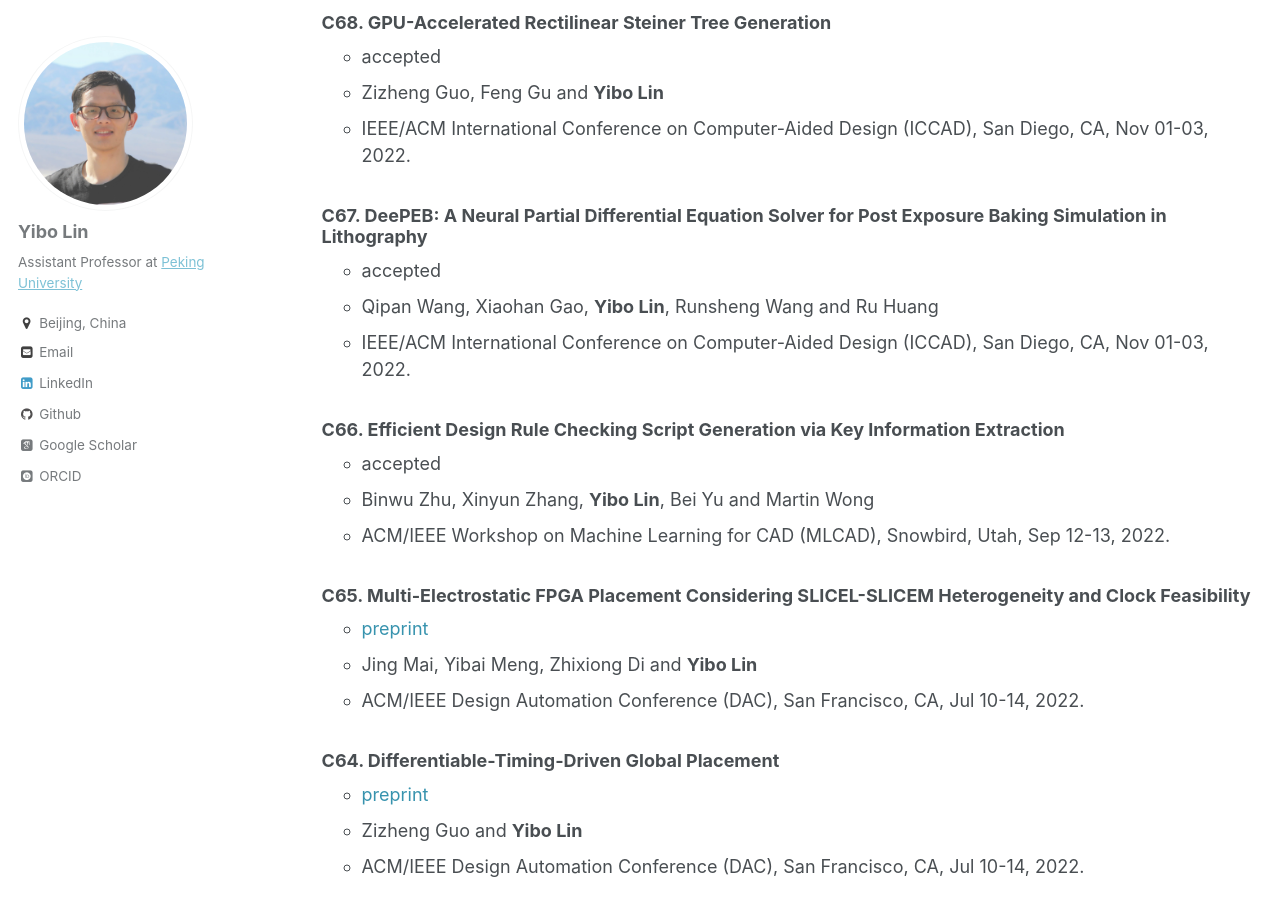
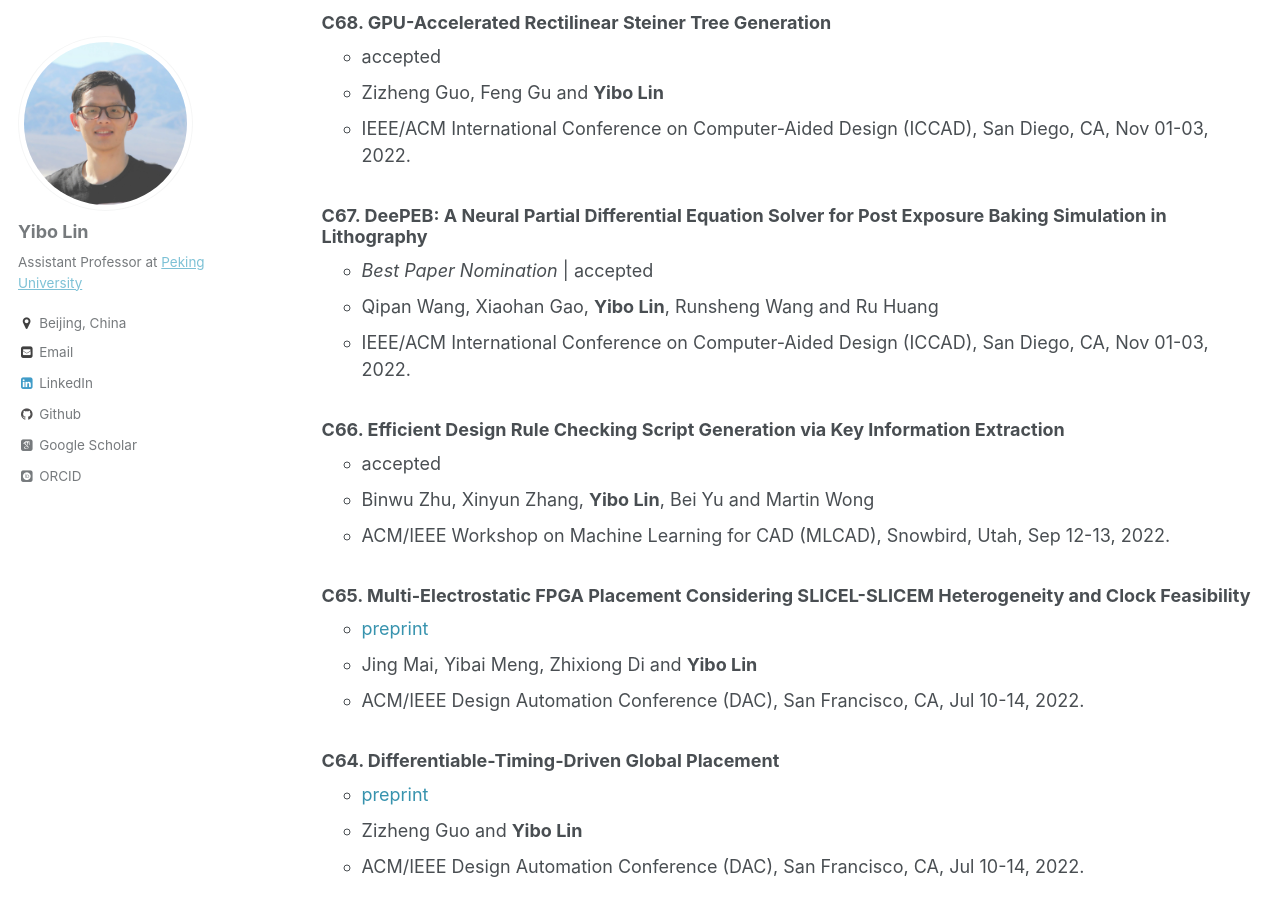
Before and after one commit to limbo018/limbo018.github.io, a Jekyll site: the page built from _pages/publications.md, in a window 1280 px wide and 900 px high, scrolled down 7363 px. Built offline with Jekyll 4.4.1, drawn with Linux system fonts in a browser that asks for light colours; some web fonts are replaced.

Commit message:
add bpa nomination for DeePEB

```diff
--- a/_pages/publications.md
+++ b/_pages/publications.md
@@ -238,7 +238,7 @@ Conference Papers
      * IEEE/ACM International Conference on Computer-Aided Design (ICCAD), San Diego, CA, Nov 01-03, 2022.
 
   ### C67. DeePEB: A Neural Partial Differential Equation Solver for Post Exposure Baking Simulation in Lithography
-     * accepted
+     * *Best Paper Nomination* \| accepted
      * Qipan Wang, Xiaohan Gao, **Yibo Lin**, Runsheng Wang and Ru Huang
      * IEEE/ACM International Conference on Computer-Aided Design (ICCAD), San Diego, CA, Nov 01-03, 2022.
 
--- a/ref/publications.bib
+++ b/ref/publications.bib
@@ -898,8 +898,8 @@
   day       = {01--03},
   address={San Diego, CA},
   publishlink={},
-  annotateweb={(accepted)},
-  annotatecv={(accepted)},
+  annotateweb={(*Best Paper Nomination*)(accepted)},
+  annotatecv={(\textbf{Best Paper Nomination})(accepted)},
 }
 @inproceedings{DFM_MLCAD2022_Zhu,
   title     = {Efficient Design Rule Checking Script Generation via Key Information Extraction},
```
Also changed, not shown: _includes/publications_cv.md (+1 -1 lines), 3 other files.
